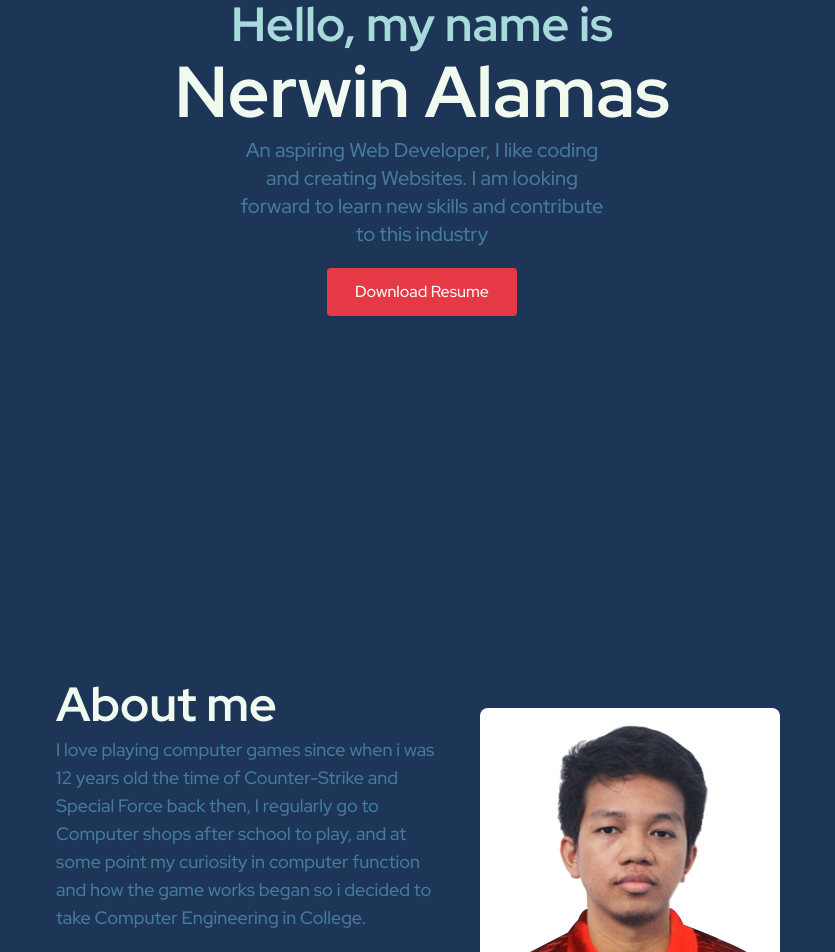
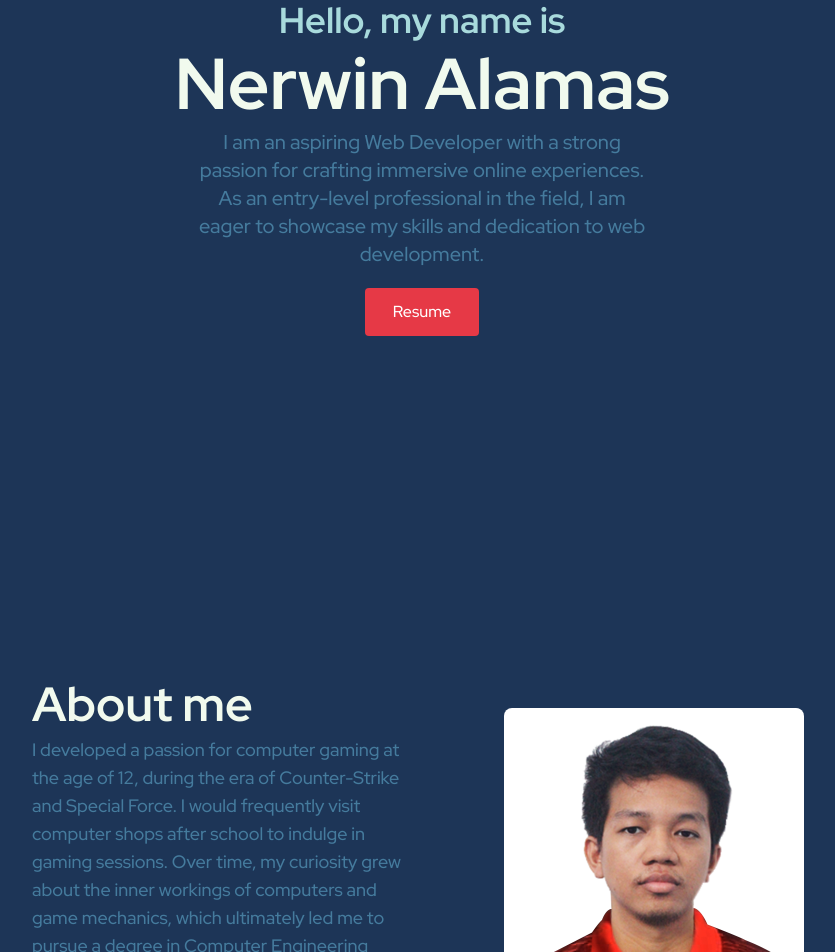
Before and after one commit to nerwinalamas/nerwinalamas, a React (Create React App) app: page / in a window 1280 px wide. Shown: the part 160-1112 px from the top of the page, without its empty margins (218-1053 px from the left). Built offline with nearby package versions, Linux system fonts and the light colour scheme.

Commit message:
Adding resume file || changes in Home && About && Footer

```diff
--- a/src/components/About.js
+++ b/src/components/About.js
@@ -4,23 +4,19 @@ import id from "../assets/id.png";
 const About = () => {
   return (
     <>
-      <div className="my-10 py-15 px-10 md:flex justify-evenly gap-3 lg:max-w-8xl lg:justify-center lg:gap-8">
+      <div className="my-10 py-15 px-10 md:flex justify-evenly gap-3 lg:max-w-8xl lg:justify-center lg:gap-20">
         <div>
           <h1 className="text-nameColor text-4xl font-bold  md:text-5xl">
             About me
           </h1>
           <p className="text-textColor py-2 text-md max-w-sm md:text-lg">
-            I love playing computer games since when i was 12 years old the time
-            of Counter-Strike and Special Force back then, I regularly go to
-            Computer shops after school to play, and at some point my curiosity
-            in computer function and how the game works began so i decided to
-            take Computer Engineering in College.
+            I developed a passion for computer gaming at the age of 12, during
+            the era of Counter-Strike and Special Force. I would frequently
+            visit computer shops after school to indulge in gaming sessions.
+            Over time, my curiosity grew about the inner workings of computers
+            and game mechanics, which ultimately led me to pursue a degree in
+            Computer Engineering during my college years.
           </p>
-          {/* <p className="text-textColor py-2 text-md max-w-sm">
-            Lorem ipsum dolor, sit amet consectetur adipisicing elit. Accusamus
-            cupiditate quos beatae laudantium obcaecati error quis
-            necessitatibus quibusdam aliquam nulla!
-          </p> */}
         </div>
         <div className="mt-5 p-2">
           <img
--- a/src/components/Footer.js
+++ b/src/components/Footer.js
@@ -11,7 +11,7 @@ const Footer = () => {
         </h1>
         <div className="flex flex-col-reverse gap-10 items-center pt-10 md:flex-row">
           <div className="text-center md:text-left ">
-            <p className="text-nameColor">(+63) 995 9369 334</p>
+            <p className="text-nameColor">(+63) 966 360 9104</p>
             <p className="text-nameColor">nerwinalamas@gmail.com</p>
           </div>
           <div className="flex justify-evenly items-center text-backgroundColor px-10 text-4xl w-[300px] ">
@@ -45,7 +45,7 @@ const Footer = () => {
             </a>
           </div>
         </div>
-        <h4 className="py-10 text-nameColor">Nerwin Alamas © 2022</h4>
+        <h4 className="py-10 text-nameColor">Nerwin Alamas © 2023</h4>
       </div>
     </>
   );
--- a/src/components/Home.js
+++ b/src/components/Home.js
@@ -1,26 +1,27 @@
 import React from "react";
+import resume from "../assets/resume.pdf";
 
 const Home = () => {
+  const handleResume = () => {
+    window.open(resume);
+  };
   return (
     <>
       <main className="pt-40 px-10 h-screen md:flex flex-col items-center">
-        <h5 className=" text-titleColor pb-2 font-semibold text-2xl md:text-4xl lg:text-5xl">
+        <h5 className=" text-titleColor pb-2 font-semibold text-xl md:text-4xl">
           Hello, my name is
         </h5>
         <h1 className="text-nameColor text-4xl font-bold md:text-6xl lg:text-7xl">
           Nerwin Alamas
         </h1>
-        <p className="text-textColor py-2 text-md max-w-sm md:text-lg md:text-center lg:text-xl">
-          An aspiring Web Developer, I like coding and creating Websites. I am
-          looking forward to learn new skills and contribute to this industry
+        <p className="text-textColor py-2 text-md max-w-md md:text-lg md:text-center lg:text-xl">
+        I am an aspiring Web Developer with a strong passion for crafting immersive online experiences. As an entry-level professional in the field, I am eager to showcase my skills and dedication to web development.
         </p>
-        {/* <p className="text-textColor py-2 text-md max-w-sm">
-          Lorem ipsum dolor, sit amet consectetur adipisicing elit. Accusamus
-          cupiditate quos beatae laudantium obcaecati error quis necessitatibus
-          quibusdam aliquam nulla!
-        </p> */}
-        <button className="bg-btnColor rounded py-2 px-6 mt-3 text-white text-semibold hover:bg-nameColor hover:text-btnColor md:py-3 md:px-7">
-          Download Resume
+        <button
+          onClick={handleResume}
+          className="bg-btnColor rounded py-2 px-6 mt-3 text-white text-semibold hover:bg-nameColor hover:text-btnColor md:py-3 md:px-7"
+        >
+          Resume
         </button>
       </main>
     </>
```
Also changed, not shown: 2 other files (tests, documents, lock files or other folders).
